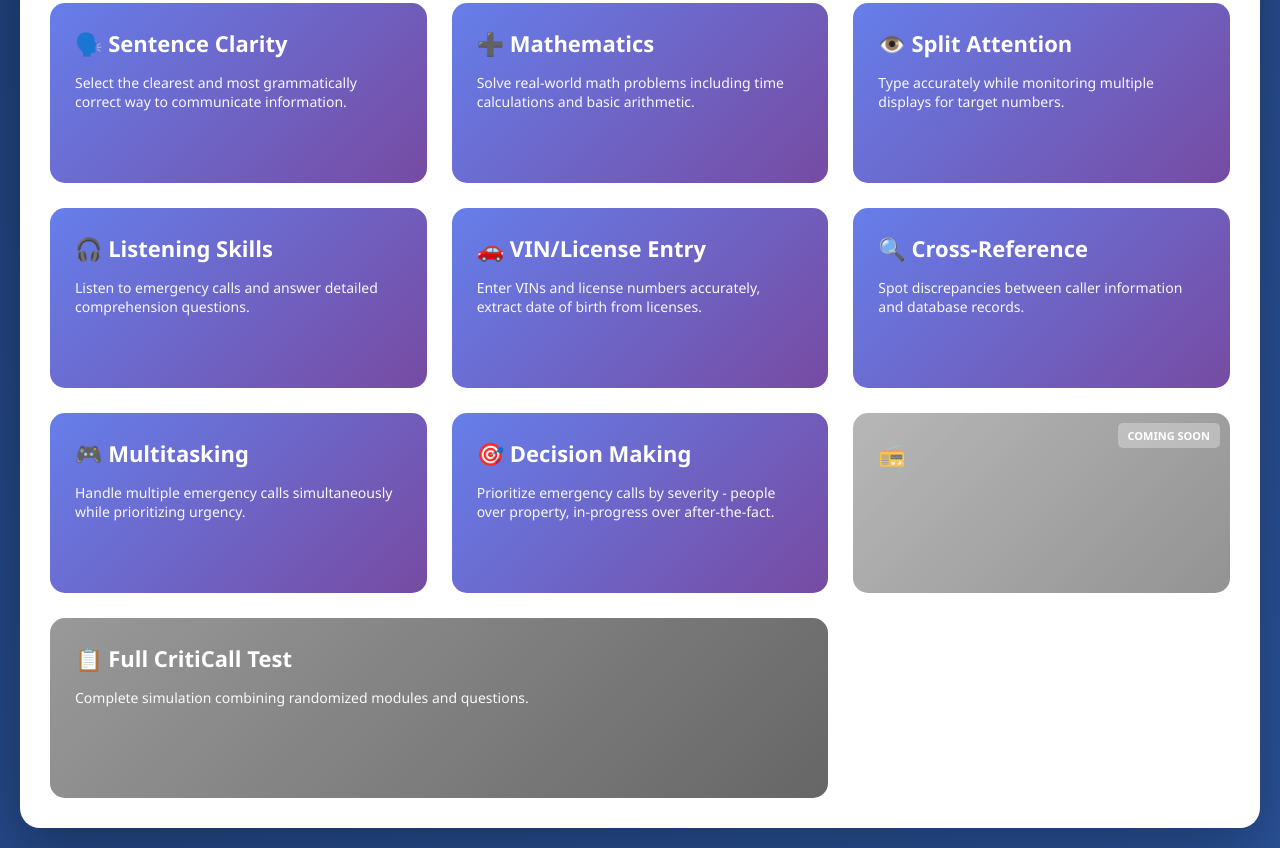
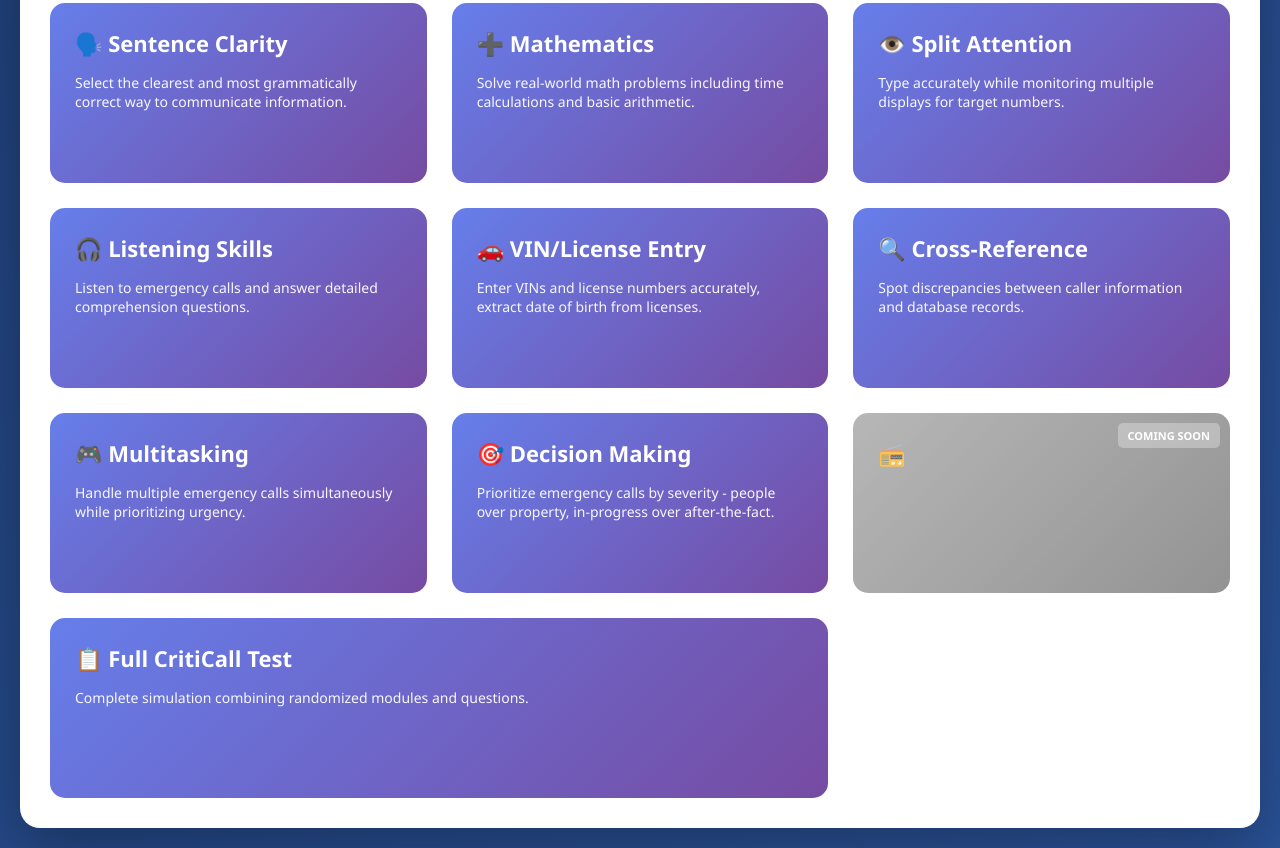
Before and after one commit to Mapletoft/kbd1100, a plain HTML site: page criticall.html in a window 1280 px wide. Shown: the part 639-1487 px from the top of the page. Drawn offline with Linux system fonts and the light colour scheme.

Commit message:
Update criticall.html

```diff
--- a/criticall.html
+++ b/criticall.html
@@ -468,7 +468,7 @@
                 <p></p>
             </div>
 
-            <div class="module-card" onclick="window.location.href='criticalltest.html'" style="grid-column: span 2; background: linear-gradient(135deg, #999 0%, #666 100%);">
+            <div class="module-card" onclick="window.location.href='criticalltest.html'" style="grid-column: span 2; );">
                 <h3>📋 Full CritiCall Test</h3>
                 <p>Complete simulation combining randomized modules and questions.</p>
             </div>
```
